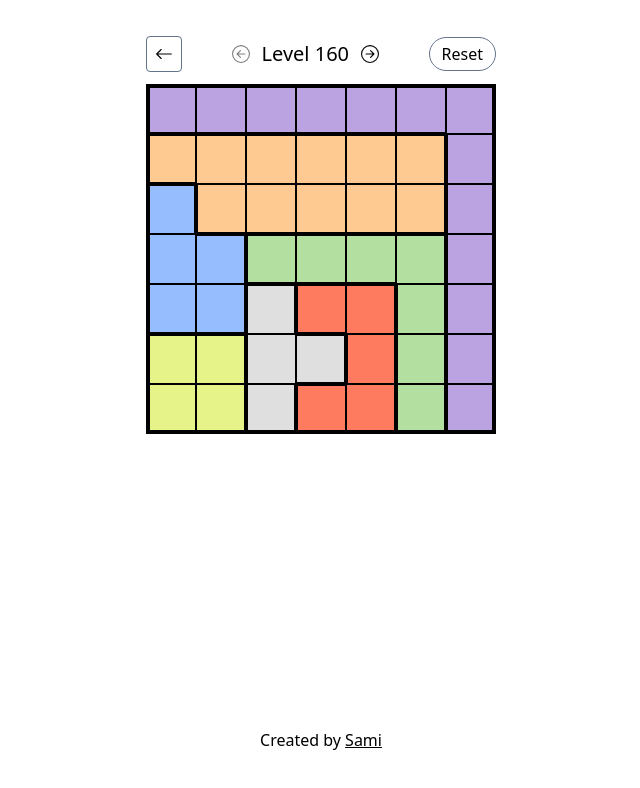
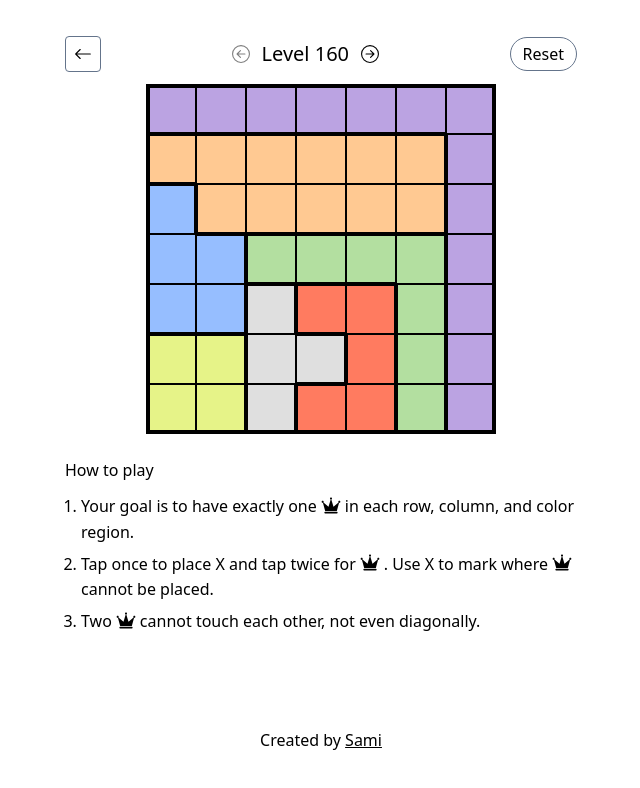
Before and after one commit to samimsu/queens-game-linkedin, a React (Vite) app: page /level/160 in a window 1280 px wide. Shown: the top 788 px of the page, without its empty margins (319-959 px from the left). Built offline with nearby package versions, Linux system fonts and the light colour scheme.

Commit message:
Add 'how to play' section

```diff
--- /dev/null
+++ b/src/components/HowToPlay.jsx
@@ -0,0 +1,30 @@
+import React from "react";
+import Queen from "./Queen";
+
+const HowToPlay = () => {
+  return (
+    <div className="self-start mt-6 mb-16 max-w-md md:max-w-lg mx-2">
+      <div className="font-medium mb-3">How to play</div>
+      <ol className="list-decimal space-y-2">
+        <li className="ml-4">
+          Your goal is to have <b className="font-medium">exactly one</b>
+          <Queen size="20" className="inline mx-1 mb-1" />
+          in each <b className="font-medium">row, column, and color region.</b>
+        </li>
+        <li className="ml-4">
+          Tap once to place X and tap twice for
+          <Queen size="20" className="inline mx-1 mb-1" />. Use X to mark where
+          <Queen size="20" className="inline mx-1 mb-1" />
+          cannot be placed.
+        </li>
+        <li className="ml-4">
+          Two
+          <Queen size="20" className="inline mx-1 mb-1" />
+          cannot touch each other, not even diagonally.
+        </li>
+      </ol>
+    </div>
+  );
+};
+
+export default HowToPlay;
--- a/src/components/Level.jsx
+++ b/src/components/Level.jsx
@@ -5,12 +5,12 @@ import { createEmptyBoard } from "../utils/board";
 import { checkWinCondition } from "../utils/gameLogic";
 import { levels } from "../utils/levels";
 import getAvailableLevels from "../utils/getAvailableLevels";
-import goldCrown from "../assets/gold-crown.svg";
-import CloseIcon from "./icons/CloseIcon";
 import BackIcon from "./icons/BackIcon";
 import PreviousIcon from "./icons/PreviousIcon";
 import NextIcon from "./icons/NextIcon";
 import WinningScreen from "./WinningScreen";
+import Queen from "./Queen";
+import HowToPlay from "./HowToPlay";
 
 const Level = ({ id, level }) => {
   const [board, setBoard] = useState(createEmptyBoard(levels[level].size));
@@ -90,7 +90,7 @@ const Level = ({ id, level }) => {
   return (
     <div key={id} className="flex flex-col justify-center items-center pt-4">
       <div className="flex flex-col items-center">
-        <div className="flex items-center mb-2 justify-between py-1 w-full">
+        <div className="flex items-center mb-2 justify-between py-1 w-full px-2">
           <Link to="/" className="flex-none">
             <button className="border border-slate-500 rounded p-2">
               <BackIcon />
@@ -119,7 +119,6 @@ const Level = ({ id, level }) => {
             Reset
           </button>
         </div>
-
         <div className="game relative">
           {hasWon && (
             <WinningScreen
@@ -130,6 +129,8 @@ const Level = ({ id, level }) => {
           )}
           <Board board={board} handleClick={handleClick} level={level} />
         </div>
+
+        <HowToPlay />
       </div>
     </div>
   );
--- a/src/components/Queen.jsx
+++ b/src/components/Queen.jsx
@@ -1,12 +1,12 @@
 import React from "react";
 
-const Queen = () => {
+const Queen = ({ size = "24", className = "" }) => {
   return (
     <span role="img" aria-label="queen">
       <svg
-        className="queens-icon-svg"
-        width="24"
-        height="24"
+        className={`queens-icon-svg ${className}`}
+        width={size}
+        height={size}
         viewBox="0 0 24 24"
         xmlns="http://www.w3.org/2000/svg"
       >
```
